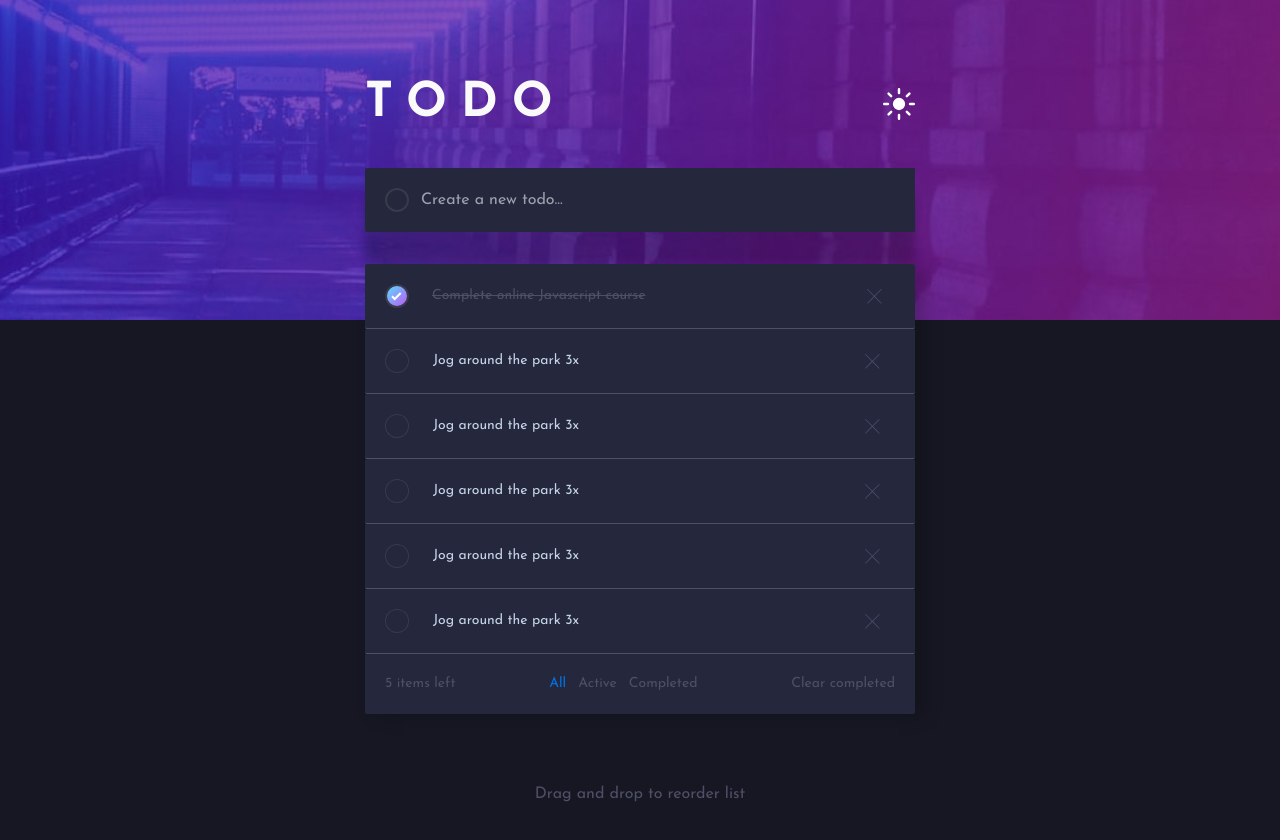
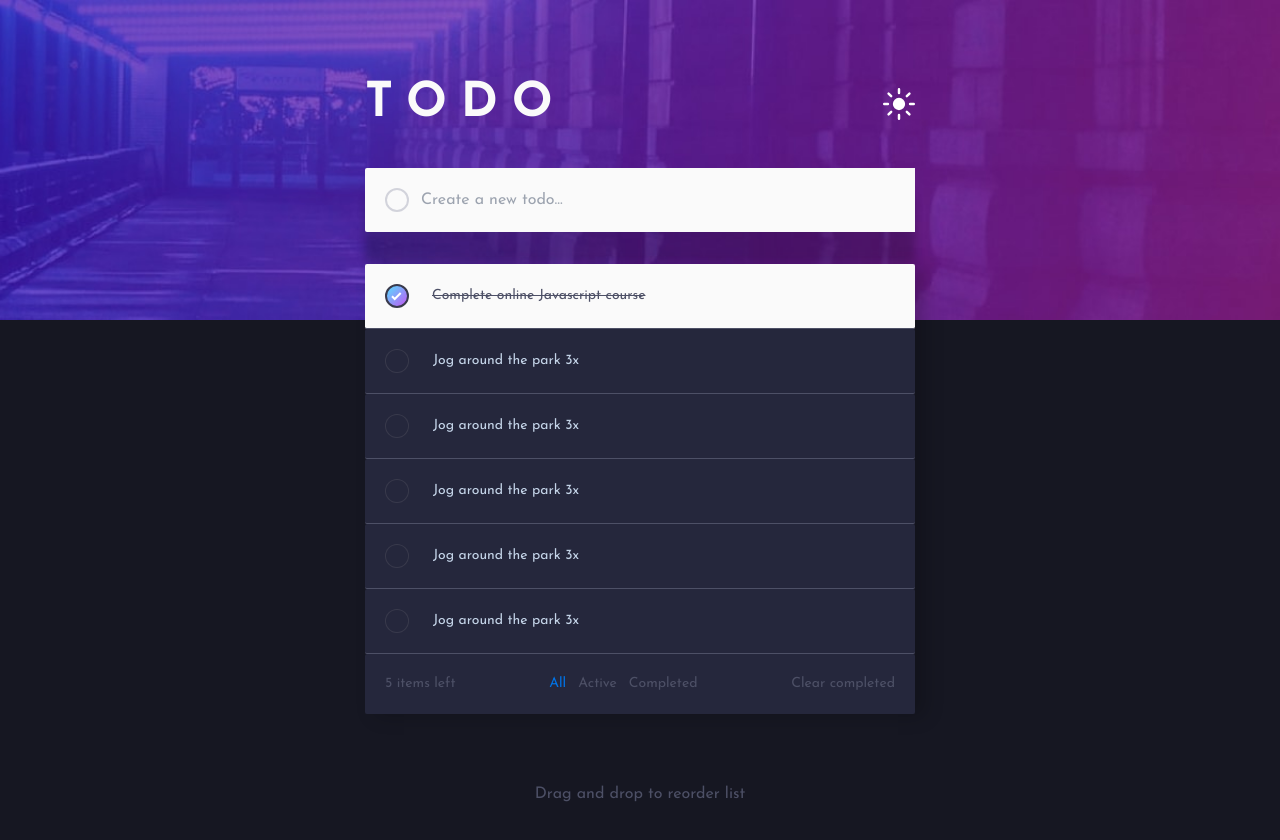
Before and after one commit to Mu-Solomon/todo-app, a Next.js app: page / in a window 1280 px wide. Built offline with nearby package versions, Linux system fonts and the light colour scheme.

Commit message:
Finished with the dark mode and started the light mode

```diff
--- a/src/components/homePage.jsx
+++ b/src/components/homePage.jsx
@@ -1,7 +1,19 @@
-import React from "react";
+"use client";
+
+import React, { useState } from "react";
 import Image from "next/image";
 
 const HomePage = () => {
+  const [theme, setTheme] = useState("light");
+
+  const changeTheme = () => {
+    if (theme == "dark") {
+      setTheme("light");
+    } else {
+      setTheme("dark");
+    }
+    console.log(theme);
+  };
   return (
     <div
       id="container "
@@ -16,29 +28,43 @@ const HomePage = () => {
         <h1 className="text-3xl font-bold text-[#fafafa] tracking-[8px] sm:text-5xl sm:tracking-[14px]">
           TODO
         </h1>
+        <button onClick={changeTheme}>
           <Image
             src="/images/icon-sun.svg"
-          className="sm:w-8 sm:h-8"
+            className="sm:w-8 sm:h-8 hover:cursor-pointer"
             width={20}
             height={20}
           />
+        </button>
       </div>
       <div
         id="input"
-        className="flex items-center gap-3 justify-left bg-[#25273c] mx-6 rounded-sm sm:w-[550px] focus:"
+        className={`flex items-center gap-3 justify-left ${
+          theme == "dark" ? "bg-[#25273c]" : "bg-[#fafafa]"
+        }   mx-6 rounded-sm sm:w-[550px]`}
       >
-        <span className="min-w-6 h-6 border-2 border-[#393a4c] rounded-full ml-5 "></span>
+        <span
+          className={`min-w-6 h-6 border-2 border-[#393a4c] ${
+            theme == "dark" ? "border-2" : "border border-[#d2d3db]"
+          } rounded-full ml-5 `}
+        ></span>
         <input
           type="text"
           name="todoItem"
           placeholder="Create a new todo..."
-          className="bg-[#25273c] py-3 sm:py-5 text-[#c4d4e8] w-full focus:border-transparent focus:outline-none"
+          className={` ${
+            theme == "dark" ? "bg-[#25273c]" : "bg-[#fafafa]"
+          } py-3 sm:py-5 text-[#c4d4e8] w-full focus:border-transparent focus:outline-none`}
         />
       </div>
       <div id="todos" className="sm:w-[550px] sm:mt-5">
         <ul>
-          <li>
-            <div className="flex items-center justify-left bg-[#25273c] gap-3 mx-6 sm:mx-0 rounded-sm py-4  sm:py-5 border-b border-b-[#4d5066] ">
+          <li className="group">
+            <div
+              className={`flex items-center justify-left ${
+                theme == "dark" ? "bg-[#25273c]" : "bg-[#fafafa]"
+              } bg-[#25273c] gap-3 mx-6 sm:mx-0 rounded-sm py-4  sm:py-5 border-b border-b-[#4d5066] `}
+            >
               <span className="w-6 h-6 border-2 border-[#393a4c] rounded-full ml-5  bg-gradient-to-br from-[#57ddff] to-[#c058f3] hover:cursor-pointer"></span>
               <Image
                 src="/images/icon-check.svg"
@@ -53,89 +79,83 @@ const HomePage = () => {
                 src="/images/icon-cross.svg"
                 width={15}
                 height={15}
-                className="absolute right-10 sm:right-[-210px] sm:relative hover:cursor-pointer"
+                className="absolute sm:hidden right-10 sm:right-[-210px] sm:relative hover:cursor-pointer group-hover:block"
               />
             </div>
           </li>
-          <li>
-            <div className="flex items-center justify-left bg-[#25273c] gap-3 mx-6 sm:mx-0 rounded-sm py-4 sm:py-5 border-b border-b-[#4d5066]">
+
+          {/* uncompleted */}
+
+          <li class="justify-left group mx-6 flex items-center gap-3 rounded-sm border-b border-b-[#4d5066] bg-[#25273c] py-4 sm:mx-0 sm:py-5">
             <div class="gradient ml-5 flex h-6 w-6 items-center justify-center rounded-full bg-[#393a4c] from-[#57ddff] to-[#c058f3] hover:bg-gradient-to-br">
-                <span class="inner-gradient h-[22px] w-[22px] cursor-pointer rounded-full bg-[#25273c] "></span>
+              <span class="inner-gradient h-[22px] w-[22px] cursor-pointer rounded-full bg-[#25273c]"></span>
             </div>
-              <p className="text-sm text-[#c4d4e8] sm:pl-3 sm:w-[222px] hover:text-[#c4d4e8] hover:cursor-pointer">
+            <p class="text-sm text-[#c4d4e8] hover:cursor-pointer hover:text-[#c4d4e8] sm:w-[222px] sm:pl-3">
               Jog around the park 3x
             </p>
             <Image
               src="/images/icon-cross.svg"
               width={15}
               height={15}
-                className="absolute right-10 sm:right-[-210px] sm:relative hover:cursor-pointer"
+              class="absolute right-10 sm:hidden hover:cursor-pointer group-hover:block sm:relative sm:right-[-210px]"
             />
+          </li>
+
+          <li class="justify-left group mx-6 flex items-center gap-3 rounded-sm border-b border-b-[#4d5066] bg-[#25273c] py-4 sm:mx-0 sm:py-5">
+            <div class="gradient ml-5 flex h-6 w-6 items-center justify-center rounded-full bg-[#393a4c] from-[#57ddff] to-[#c058f3] hover:bg-gradient-to-br">
+              <span class="inner-gradient h-[22px] w-[22px] cursor-pointer rounded-full bg-[#25273c]"></span>
             </div>
-          </li>
-          <li>
-            <div className="flex items-center justify-left bg-[#25273c] gap-3 mx-6 sm:mx-0 rounded-sm py-4 sm:py-5 border-b border-b-[#4d5066]">
-              <div class="gradient ml-5 flex h-6 w-6 items-center justify-center rounded-full bg-[#393a4c] from-[#57ddff] to-[#c058f3] hover:bg-gradient-to-br">
-                <span class="inner-gradient h-[22px] w-[22px] cursor-pointer rounded-full bg-[#25273c] "></span>
-              </div>
-              <p className="text-sm text-[#c4d4e8] sm:pl-3 sm:w-[222px]">
+            <p class="text-sm text-[#c4d4e8] hover:cursor-pointer hover:text-[#c4d4e8] sm:w-[222px] sm:pl-3">
               Jog around the park 3x
             </p>
             <Image
               src="/images/icon-cross.svg"
               width={15}
               height={15}
-                className="absolute right-10 sm:right-[-210px] sm:relative"
+              class="absolute right-10 sm:hidden hover:cursor-pointer group-hover:block sm:relative sm:right-[-210px]"
             />
+          </li>
+          <li class="justify-left group mx-6 flex items-center gap-3 rounded-sm border-b border-b-[#4d5066] bg-[#25273c] py-4 sm:mx-0 sm:py-5">
+            <div class="gradient ml-5 flex h-6 w-6 items-center justify-center rounded-full bg-[#393a4c] from-[#57ddff] to-[#c058f3] hover:bg-gradient-to-br">
+              <span class="inner-gradient h-[22px] w-[22px] cursor-pointer rounded-full bg-[#25273c]"></span>
             </div>
-          </li>
-          <li>
-            <div className="flex items-center justify-left bg-[#25273c] gap-3 mx-6 sm:mx-0 rounded-sm py-4 sm:py-5 border-b border-b-[#4d5066]">
-              <div class="gradient ml-5 flex h-6 w-6 items-center justify-center rounded-full bg-[#393a4c] from-[#57ddff] to-[#c058f3] hover:bg-gradient-to-br">
-                <span class="inner-gradient h-[22px] w-[22px] cursor-pointer rounded-full bg-[#25273c] "></span>
-              </div>
-              <p className="text-sm text-[#c4d4e8] sm:pl-3 sm:w-[222px]">
+            <p class="text-sm text-[#c4d4e8] hover:cursor-pointer hover:text-[#c4d4e8] sm:w-[222px] sm:pl-3">
               Jog around the park 3x
             </p>
             <Image
               src="/images/icon-cross.svg"
               width={15}
               height={15}
-                className="absolute right-10 sm:right-[-210px] sm:relative"
+              class="absolute right-10 sm:hidden hover:cursor-pointer group-hover:block sm:relative sm:right-[-210px]"
             />
+          </li>
+          <li class="justify-left group mx-6 flex items-center gap-3 rounded-sm border-b border-b-[#4d5066] bg-[#25273c] py-4 sm:mx-0 sm:py-5">
+            <div class="gradient ml-5 flex h-6 w-6 items-center justify-center rounded-full bg-[#393a4c] from-[#57ddff] to-[#c058f3] hover:bg-gradient-to-br">
+              <span class="inner-gradient h-[22px] w-[22px] cursor-pointer rounded-full bg-[#25273c]"></span>
             </div>
-          </li>
-          <li>
-            <div className="flex items-center justify-left bg-[#25273c] gap-3 mx-6 sm:mx-0 rounded-sm py-4 sm:py-5 border-b border-b-[#4d5066]">
-              <div class="gradient ml-5 flex h-6 w-6 items-center justify-center rounded-full bg-[#393a4c] from-[#57ddff] to-[#c058f3] hover:bg-gradient-to-br">
-                <span class="inner-gradient h-[22px] w-[22px] cursor-pointer rounded-full bg-[#25273c] "></span>
-              </div>
-              <p className="text-sm text-[#c4d4e8] sm:pl-3 sm:w-[222px]">
+            <p class="text-sm text-[#c4d4e8] hover:cursor-pointer hover:text-[#c4d4e8] sm:w-[222px] sm:pl-3">
               Jog around the park 3x
             </p>
             <Image
               src="/images/icon-cross.svg"
               width={15}
               height={15}
-                className="absolute right-10 sm:right-[-210px] sm:relative"
+              class="absolute right-10 sm:hidden hover:cursor-pointer group-hover:block sm:relative sm:right-[-210px]"
             />
+          </li>
+          <li class="justify-left group mx-6 flex items-center gap-3 rounded-sm border-b border-b-[#4d5066] bg-[#25273c] py-4 sm:mx-0 sm:py-5">
+            <div class="gradient ml-5 flex h-6 w-6 items-center justify-center rounded-full bg-[#393a4c] from-[#57ddff] to-[#c058f3] hover:bg-gradient-to-br">
+              <span class="inner-gradient h-[22px] w-[22px] cursor-pointer rounded-full bg-[#25273c]"></span>
             </div>
-          </li>
-          <li>
-            <div className="flex items-center justify-left bg-[#25273c] gap-3 mx-6 sm:mx-0 rounded-sm py-4 sm:py-5 border-b border-b-[#4d5066]">
-              <div class="gradient ml-5 flex h-6 w-6 items-center justify-center rounded-full bg-[#393a4c] from-[#57ddff] to-[#c058f3] hover:bg-gradient-to-br">
-                <span class="inner-gradient h-[22px] w-[22px] cursor-pointer rounded-full bg-[#25273c] "></span>
-              </div>
-              <p className="text-sm text-[#c4d4e8] sm:pl-3 sm:w-[222px]">
+            <p class="text-sm text-[#c4d4e8] hover:cursor-pointer hover:text-[#c4d4e8] sm:w-[222px] sm:pl-3">
               Jog around the park 3x
             </p>
             <Image
               src="/images/icon-cross.svg"
               width={15}
               height={15}
-                className="absolute right-10 sm:right-[-210px] sm:relative"
+              class="absolute right-10 sm:hidden hover:cursor-pointer group-hover:block sm:relative sm:right-[-210px]"
             />
-            </div>
           </li>
 
           <li>
```
Also changed, not shown: src/app/theme.css (+4 -4 lines). Lines whose indentation alone changed are shown as unchanged.
